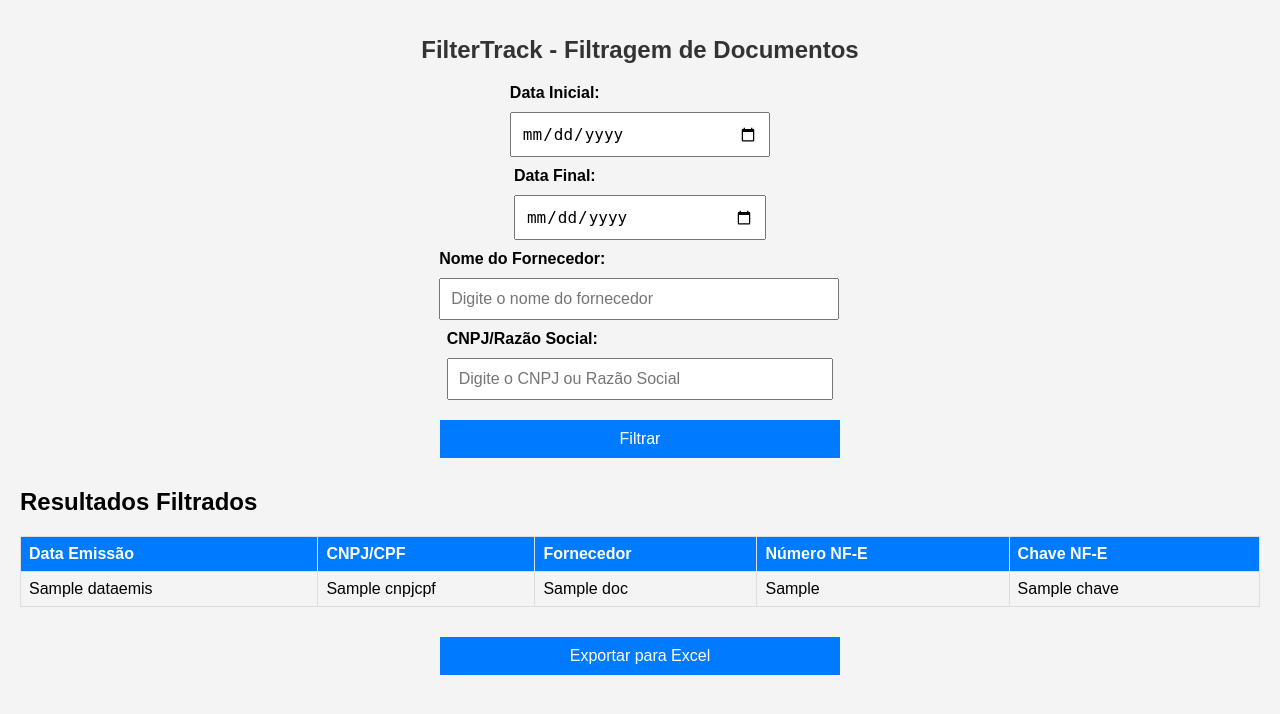
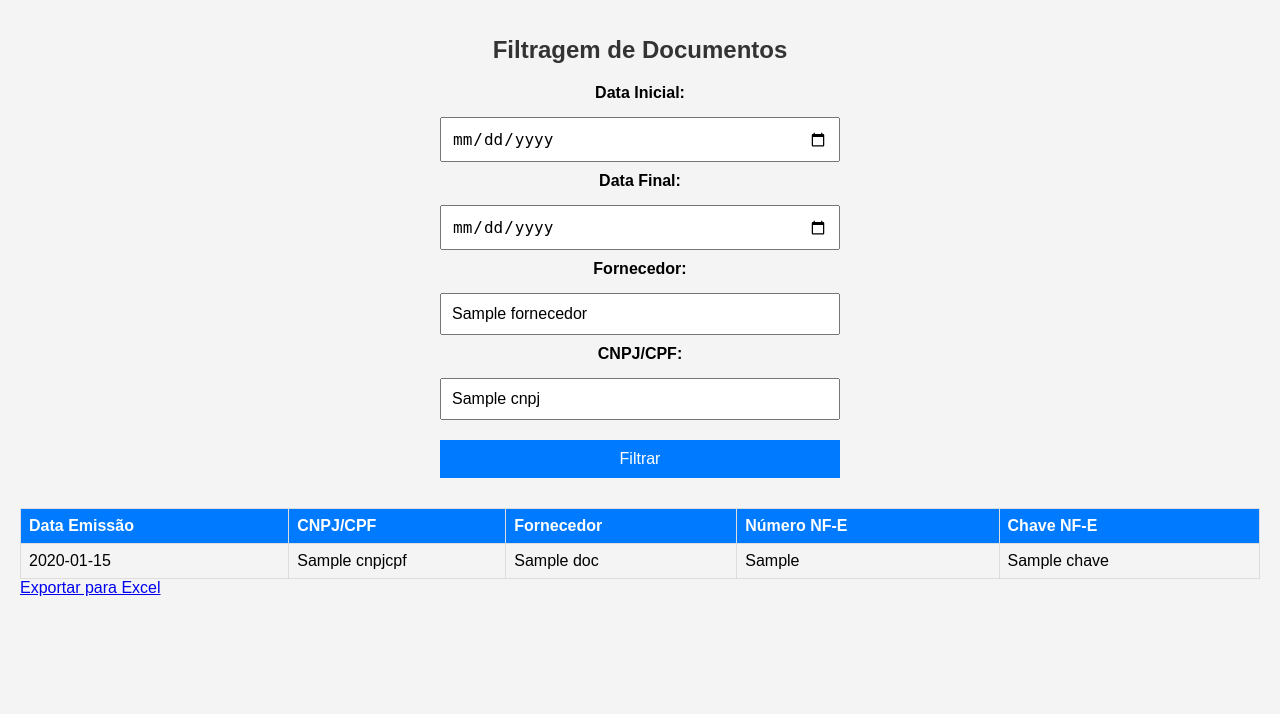
Before and after one commit to Gabii1901/SysPoli, a Flask app: template templates/filtragem.html in a window 1280 px wide. Shown: the top 714 px of the page. Run offline with Flask 3, Linux system fonts and the light colour scheme; the template is opened without the code that fills it: most values are stand-ins (such as "Sample title", 1, 10 or a date in 2020).

Commit message:
Update filtragem.html
melhoria para os filtros não sumirem ao clicar ao filtrar

```diff
--- a/templates/filtragem.html
+++ b/templates/filtragem.html
@@ -7,39 +7,31 @@
     <link rel="stylesheet" href="/static/style.css">
 </head>
 <body>
-    <h1>FilterTrack - Filtragem de Documentos</h1>
+    <div class="container">
+        <h1>Filtragem de Documentos</h1>
+        <form method="POST">
+            <label for="data_inicial">Data Inicial:</label>
+            <!-- Trocar para o tipo "date" -->
+            <input type="date" id="data_inicial" name="data_inicial" value="{{ data_inicial or default_data_inicial }}">
 
-    <form method="POST">
-        <div class="form-group">
-            <label for="data-inicial">Data Inicial:</label>
-            <input type="date" id="data-inicial" name="data_inicial">
-        </div>
+            <label for="data_final">Data Final:</label>
+            <!-- Trocar para o tipo "date" -->
+            <input type="date" id="data_final" name="data_final" value="{{ data_final or default_data_final }}">
 
-        <div class="form-group">
-            <label for="data-final">Data Final:</label>
-            <input type="date" id="data-final" name="data_final">
-        </div>
+            <label for="fornecedor">Fornecedor:</label>
+            <input type="text" id="fornecedor" name="fornecedor" value="{{ fornecedor }}">
 
-        <div class="form-group">
-            <label for="fornecedor">Nome do Fornecedor:</label>
-            <input type="text" id="fornecedor" name="fornecedor" placeholder="Digite o nome do fornecedor">
-        </div>
-
-        <div class="form-group">
-            <label for="cnpj">CNPJ/Razão Social:</label>
-            <input type="text" id="cnpj" name="cnpj" placeholder="Digite o CNPJ ou Razão Social">
-        </div>
+            <label for="cnpj">CNPJ/CPF:</label>
+            <input type="text" id="cnpj" name="cnpj" value="{{ cnpj }}">
 
             <button type="submit">Filtrar</button>
         </form>
 
-    {% if documentos and documentos|length > 0 %}
-    <h2>Resultados Filtrados</h2>
         <table>
             <thead>
                 <tr>
-                <th>Data Emissão</th>
-                <th>CNPJ/CPF</th>
+                    <th class="coluna-data">Data Emissão</th>
+                    <th class="coluna-cnpj">CNPJ/CPF</th>
                     <th>Fornecedor</th>
                     <th>Número NF-E</th>
                     <th>Chave NF-E</th>
@@ -48,21 +40,19 @@
             <tbody>
                 {% for doc in documentos %}
                 <tr>
-                <td>{{ doc.DATAEMIS }}</td>
-                <td>{{ doc.CNPJCPF }}</td>
-                <td>{{ doc.NOME }}</td>
-                <td>{{ doc.Numero_NFE }}</td>
-                <td>{{ doc.CHAVE }}</td>
+                    <td class="coluna-data">
+                        {{ doc['DATAEMIS'].strftime('%d/%m/%Y %H:%M:%S') if doc['DATAEMIS'] else '' }}
+                    </td>
+                    <td class="coluna-cnpj">{{ doc['CNPJCPF'] }}</td>
+                    <td>{{ doc['NOME'] }}</td>
+                    <td>{{ doc['Numero_NFE'] }}</td>
+                    <td>{{ doc['CHAVE'] }}</td>
                 </tr>
                 {% endfor %}
             </tbody>
         </table>
-    <!-- Botão para exportar os dados filtrados para Excel -->
-    <form action="{{ url_for('exportar_documentos') }}" method="get">
-        <button type="submit">Exportar para Excel</button>
-    </form>
-    {% else %}
-    <p>Nenhum documento encontrado ou não há documentos que correspondam aos filtros aplicados.</p>
-    {% endif %}
+
+        <a href="{{ url_for('exportar_documentos') }}" class="btn">Exportar para Excel</a>
+    </div>
 </body>
 </html>
```
Lines whose indentation alone changed are shown as unchanged.
